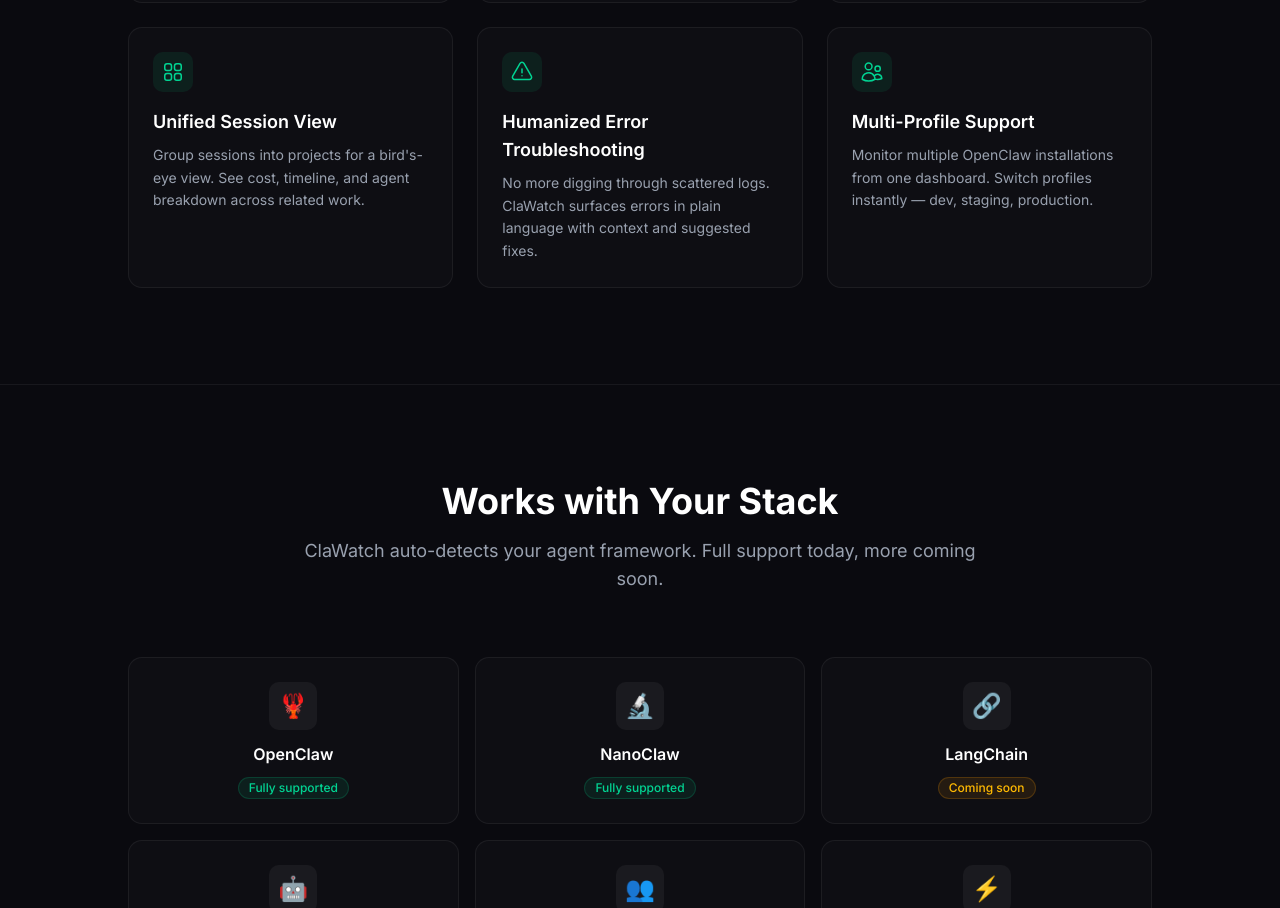
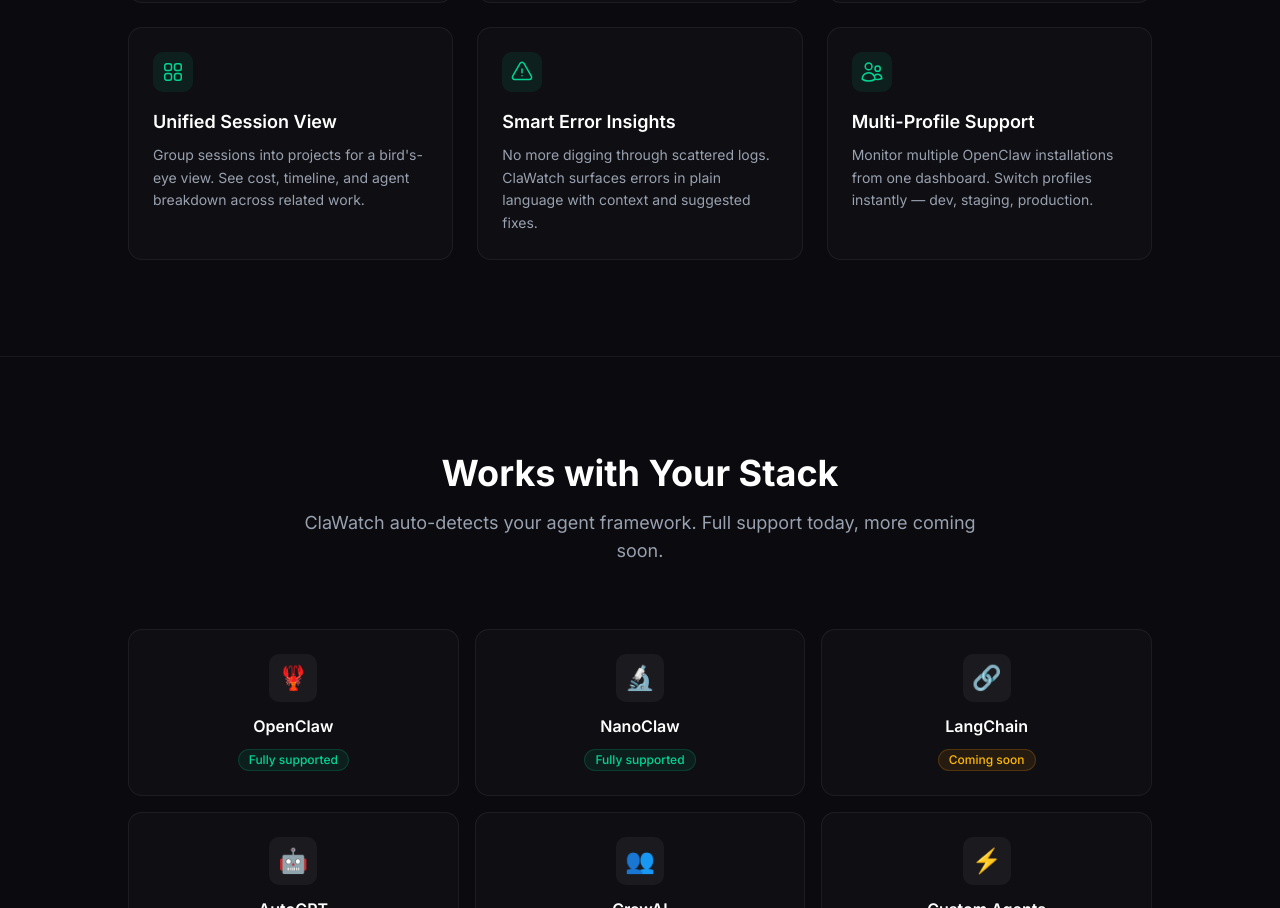
Before and after one commit to GENWAY-AI/clawatch, a Next.js app in the folder frontend/: page / in a window 1280 px wide. Shown: the part 2093-3001 px from the top of the page. Built offline with nearby package versions, Linux system fonts and the light colour scheme.

Commit message:
fix(frontend): shorten feature title to avoid wrapping

```diff
--- a/frontend/src/app/page.tsx
+++ b/frontend/src/app/page.tsx
@@ -86,7 +86,7 @@
     ),
   },
   {
-    title: 'Humanized Error Troubleshooting',
+    title: 'Smart Error Insights',
     description: 'No more digging through scattered logs. ClaWatch surfaces errors in plain language with context and suggested fixes.',
     icon: (
       <svg className="size-6" fill="none" viewBox="0 0 24 24" strokeWidth={1.5} stroke="currentColor">
```
